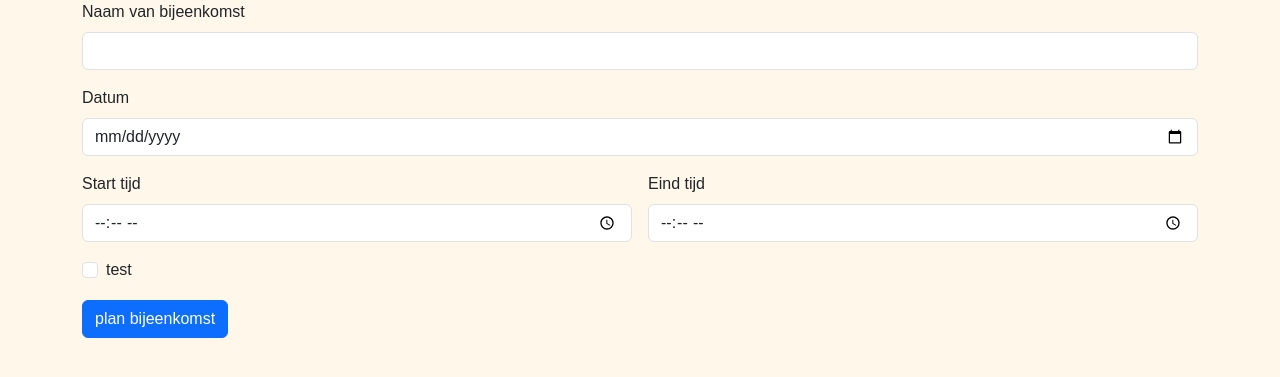
After one commit to Sema-1054531/werkplaats-3-rest, a Flask app: page /plan_bijeenkomst in a window 1280 px wide. The commit adds this page. Shown: the top 377 px of the page. Run offline with Flask 2, Linux system fonts and the light colour scheme.

Commit message:
added: bijeenkomt_plannen.html

```diff
--- a/Main.py
+++ b/Main.py
@@ -1,5 +1,7 @@
 from flask import Flask, render_template, request, jsonify
 from datetime import datetime
+
+import sqlite3
 
 # This demo glues a random database and the Flask framework. If the database file does not exist,
 # a simple demo dataset will be created.
@@ -9,6 +11,8 @@ FLASK_PORT = 81
 FLASK_DEBUG = True
 
 app = Flask(__name__)
+
+conn = sqlite3.connect('./lib/databasewp3.db')
 
 @app.route("/")
 def qr():
@@ -34,7 +38,23 @@ def overzicht_docent():
 def close_checkin():
     return render_template('check_in.html', message="De check-in is gesloten")
 
+@app.route('/plan_bijeenkomst', methods=['GET', 'POST'])
+def plan_bijeenkomst():
+    if request.method == 'POST':
+        meetingid = request.form['meetingid']
+        name = request.form['name']
+        datemeeting = request.form['datemeeting']
+        start_time = request.form['start_time']
+        end_time = request.form['end_time']
+        # classid = request.form['classid']
 
+        conn.execute("INSERT INTO meeting (meetingid, start_time, end_time, name, datemeeting) VALUES (?, ?, ?, ?, ?)",
+                     (meetingid, start_time, end_time, name, datemeeting))
+        conn.commit()
+
+        return 'bijeenkomst aangemaakt'
+    else:
+        return render_template("bijeenkomst_plannen.html")
 
 if __name__ == "__main__":
     app.run(host=FLASK_IP, port=FLASK_PORT, debug=FLASK_DEBUG)
--- a/static/style.css
+++ b/static/style.css
@@ -1,4 +1,4 @@
 body{
-    background-color: #d30f4c;
+    background-color: #fff7ea;
     font-family: Poppins,sans-serif;
 }
--- /dev/null
+++ b/templates/bijeenkomst_plannen.html
@@ -0,0 +1,41 @@
+<!DOCTYPE html>
+<html lang="en">
+<head>
+    <meta charset="UTF-8">
+    <title>Plan bijeenkomst</title>
+    <link href="https://cdn.jsdelivr.net/npm/bootstrap@5.3.0-alpha1/dist/css/bootstrap.min.css" rel="stylesheet" integrity="sha384-GLhlTQ8iRABdZLl6O3oVMWSktQOp6b7In1Zl3/Jr59b6EGGoI1aFkw7cmDA6j6gD" crossorigin="anonymous">
+    <link rel="stylesheet" href="../static/style.css">
+</head>
+<body>
+<div class="container">
+    <form method="post" class="row g-3">
+        <input type="hidden" name="meetingid">
+        <div class="col-12">
+            <label for="nameMeeting" class="form-label">Naam van bijeenkomst</label>
+            <input type="text" class="form-control" id="nameMeeting" name="name">
+        </div>
+        <div class="col-12">
+            <label for="date" class="form-label">Datum</label>
+            <input type="date" class="form-control" id="date" name="datemeeting">
+        </div>
+        <div class="col-md-6">
+            <label for="startTime" class="form-label">Start tijd</label>
+            <input type="time" class="form-control" id="startTime" name="start_time">
+        </div>
+        <div class="col-md-6">
+            <label for="endTime" class="form-label">Eind tijd</label>
+            <input type="time" class="form-control" id="endTime" name="end_time">
+        </div>
+        <div class="col-12">
+            <div class="form-check">
+                <input class="form-check-input" type="checkbox" id="class">
+                <label class="form-check-label" for="class">test</label>
+            </div>
+        </div>
+        <div class="col-12">
+            <input type="submit" class="btn btn-primary" value="plan bijeenkomst">
+        </div>
+    </form>
+</div>
+</body>
+</html>
--- a/templates/check_in.html
+++ b/templates/check_in.html
@@ -8,7 +8,7 @@
     <link rel="stylesheet" href="../static/style.css">
     <script src="https://ajax.googleapis.com/ajax/libs/jquery/3.6.0/jquery.min.js"></script>
 </head>
-<body>
+<body style="background-color: #d30f4c">
 <div class="container text-center" style="height: 100%">
     <div class="row align-items-center">
         {% if message %}
```
